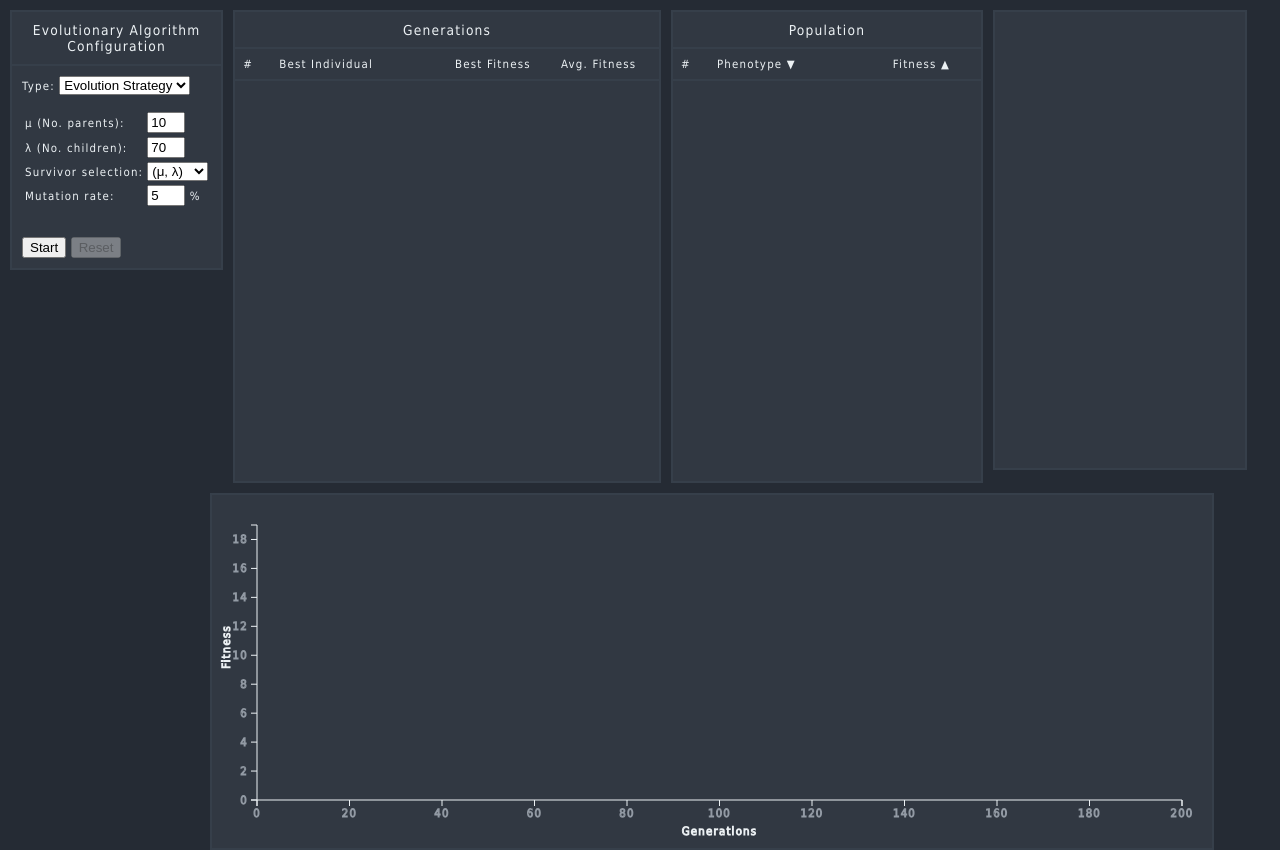
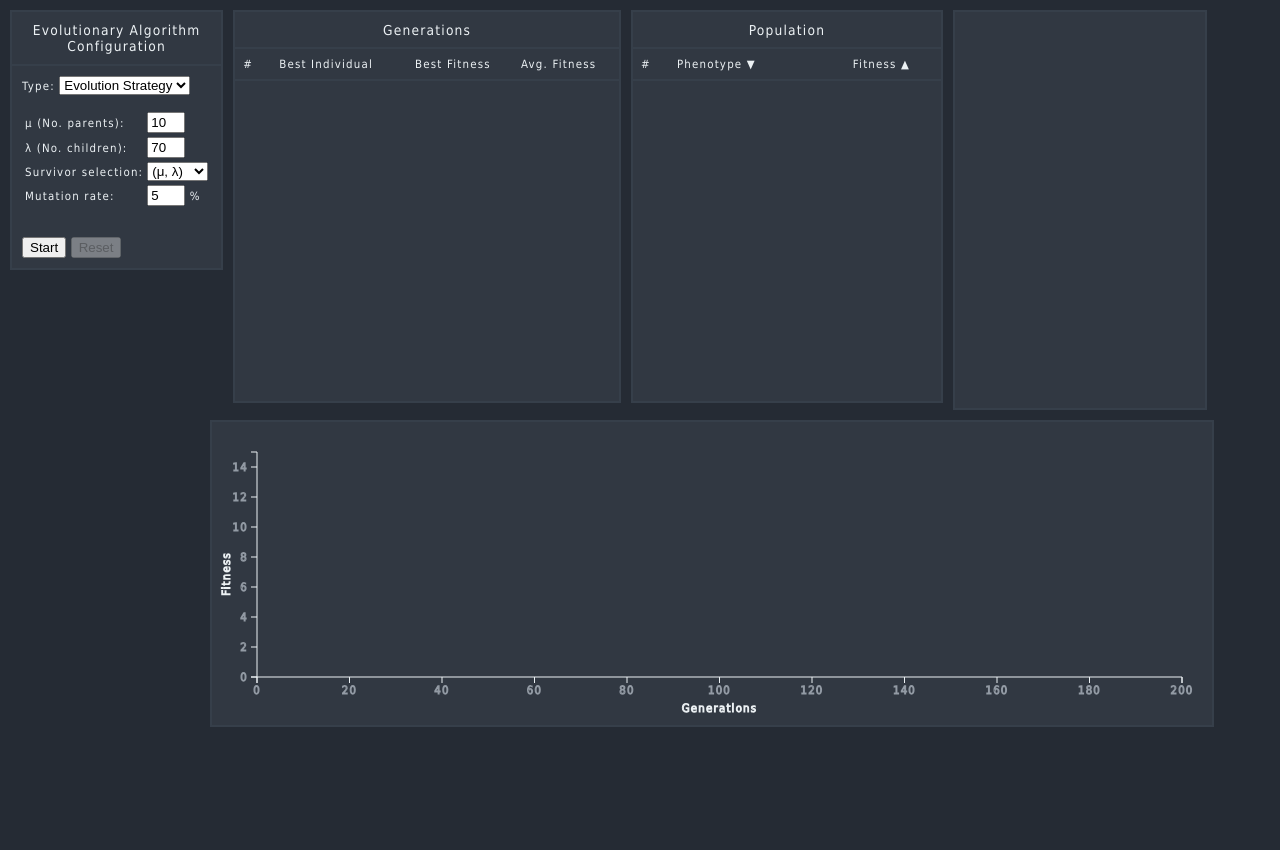
Before and after one commit to davidrobles/darwin.js, a website: page examples/string-evolver/index.html in a window 1280 px wide. After the commit the page ends 800 px from the top, so only its background shows below. Drawn offline with Linux system fonts and the light colour scheme.

Commit message:
Fix sizes

```diff
--- a/examples/string-evolver/index.html
+++ b/examples/string-evolver/index.html
@@ -244,8 +244,8 @@
 //            });
 //        $("body").prepend(dashboardView.render().el);
 //    };
-    var wordToFind = "GENETIC HELLO WORLD",
-            alphabet = "ABCDEFGHIJKLMNOPQRSTUVWXYZ ";
+    var wordToFind = "HELLO WORLD 123",
+            alphabet = "ABCDEFGHIJKLMNOPQRSTUVWXYZ 0123456789";
     var dashboardView = new Darwin.Views.DashboardView({
         individualFactory: StringEvolver.createStringFactory(alphabet, wordToFind.length),
         fitnessFunction: StringEvolver.createWordFitnessFunction(wordToFind),
--- a/examples/string-evolver/styles.css
+++ b/examples/string-evolver/styles.css
@@ -112,7 +112,7 @@ table.ea tbody tr:hover {
 
 table.generations tbody {
     overflow-y: auto;
-    height: 50vh;
+    height: 40vh;
 }
 
 table.generations th, table.generations td {
@@ -120,7 +120,7 @@ table.generations th, table.generations td {
 }
 
 table.generations th + th, table.generations td + td {
-    width: 160px;
+    width: 120px;
 }
 
 table.generations th + th + th, table.generations td + td + td {
@@ -133,7 +133,7 @@ table.generations th + th + th, table.generations td + td + td {
 
 table.population tbody {
     overflow-y: auto;
-    height: 50vh;
+    height: 40vh;
 }
 
 table.population th, table.population td {
@@ -153,7 +153,7 @@ table.population th + th + th, table.population td + td + td {
 /****************************/
 
 .individual-details-view {
-    height: 57vh;
+    height: 49.5vh;
     min-width: 250px;
 }
 
--- a/src/darwin-ui.js
+++ b/src/darwin-ui.js
@@ -593,7 +593,7 @@ var Darwin = Darwin || {};
 
         initialize: function() {
             this.maxX = 200;
-            this.maxY = "GENETIC HELLO WORLD".length;
+            this.maxY = "HELLO WORLD 123".length;
             this.data1 = [];
             this.data2 = [];
             this.data3 = [];
@@ -622,7 +622,7 @@ var Darwin = Darwin || {};
                     left:   45
                 },
                 width = 1000 - margin.left - margin.right,
-                height = 350 - margin.top - margin.bottom;
+                height = 300 - margin.top - margin.bottom;
 
             this.x = d3.scale.linear()
                 .domain([0, this.maxX])
```
